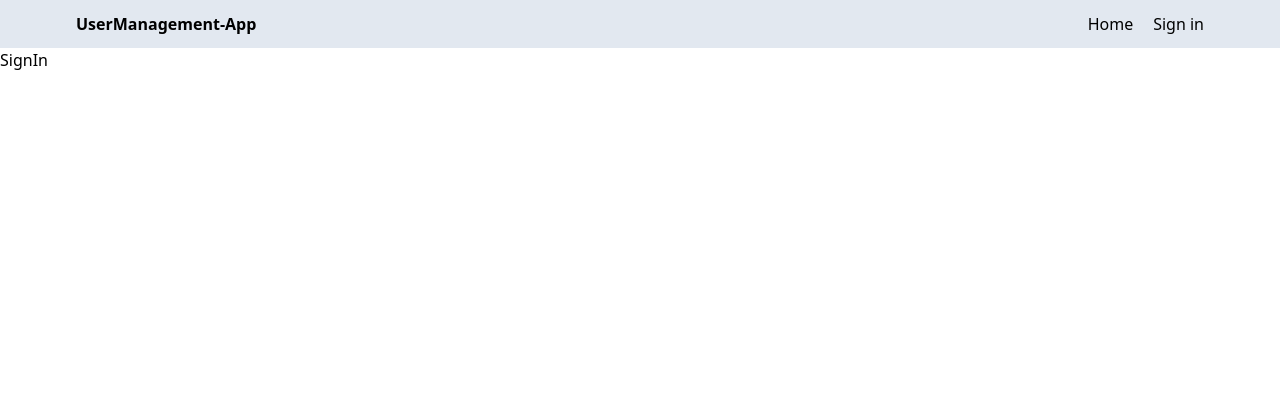
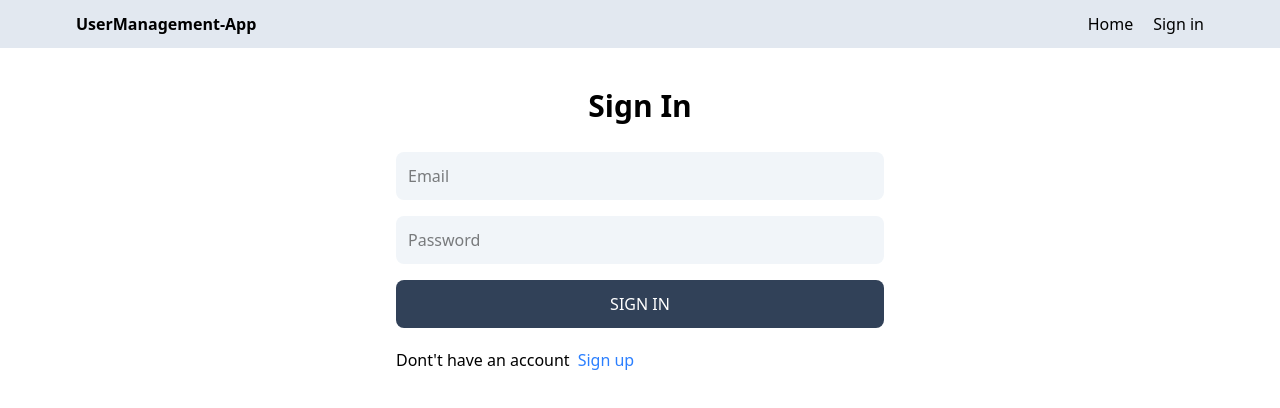
Before and after one commit to JithuSudharshan/Mern-userManagement-app, a React (Vite) app in the folder client/: page /sign-In in a window 1280 px wide. Shown: the top 408 px of the page. Built offline with nearby package versions, Linux system fonts and the light colour scheme.

Commit message:
Feat(client/user) : Completed signIn page functionality

```diff
--- a/client/src/pages/SignIn.jsx
+++ b/client/src/pages/SignIn.jsx
@@ -1,8 +1,80 @@
-import React from 'react'
+import { useState } from "react"
+import {Link, useNavigate} from "react-router-dom"
 
 const SignIn = () => {
+
+
+  const [formData,setFormData] = useState({})
+  const [loading,setloading]= useState(false)
+  const [error,setError]= useState(false)
+  const navigate = useNavigate()
+
+
+  const handleChange = (e)=>{
+    setFormData({
+      ...formData,
+      [e.target.id]:e.target.value
+    })
+  }
+
+
+  const handleSubmit= async(e) =>{
+    e.preventDefault();
+
+    try {
+      setloading(true)
+      setError(false)
+      const res = await fetch("/api/auth/signin",{
+      method:'POST',
+      headers:{
+        'Content-Type':'application/json'
+      },
+      body:JSON.stringify(formData)
+    })
+
+    setloading(false)
+    if(data.sucess === false){
+      setError(true)
+      return;
+    }
+    } catch (error) {
+      setloading(false)
+    }
+     navigate("/")
+  }
   return (
-    <div>SignIn</div>
+    <div className="p-3 max-w-lg mx-auto">
+      <h1 className="text-3xl text-center font-semibold my-7">Sign In</h1>
+      <form onSubmit={handleSubmit} className="flex flex-col gap-4">
+        <input
+          type="email"
+          placeholder="Email"
+          id="email"
+          className="bg-slate-100 p-3 rounded-lg"
+          onChange={handleChange}
+        />
+        <input
+          type="password"
+          placeholder="Password"
+          id="password"
+          className="bg-slate-100 p-3 rounded-lg"
+          onChange={handleChange}
+        />
+        <button
+          disabled={loading}
+          className="bg-slate-700 text-white p-3 rounded-lg uppercase hover:opacity-95 disabled:opacity-80"
+        >
+          {loading ? "Loading..." : "Sign in" }
+        </button>
+      </form>
+      <div className='flex gap-2 mt-5'>
+        <p>Dont't have an account</p>
+        <Link to="/sign-up">
+          <span className="text-blue-500" >Sign up</span>
+        </Link>
+      </div>
+      <p className="text-red-600 mt-3">{error && "Something went wrong...!"}</p>
+    </div>
   )
 }
 
--- a/client/src/pages/SignUp.jsx
+++ b/client/src/pages/SignUp.jsx
@@ -1,5 +1,5 @@
 import { useState } from "react"
-import {Link} from "react-router-dom"
+import {Link , useNavigate} from "react-router-dom"
 
 const SignUp = () => {
 
@@ -7,6 +7,7 @@
   const [formData,setFormData] = useState({})
   const [loading,setloading]= useState(false)
   const [error,setError]= useState(false)
+  const navigate = useNavigate()
 
 
   const handleChange = (e)=>{
@@ -30,18 +31,19 @@
       },
       body:JSON.stringify(formData)
     })
-    const data = await res.json();
-    console.log(data)
+
     setloading(false)
+
     if(data.sucess === false){
       setError(true)
       return;
     }
+    navigate('/sign-In')
     } catch (error) {
       setloading(false)
     }
   }
-  console.log(formData)
+
   return (
     <div className="p-3 max-w-lg mx-auto">
       <h1 className="text-3xl text-center font-semibold my-7">Sign Up</h1>
```
Also changed, not shown: 1 other file (tests, documents, lock files or other folders).
